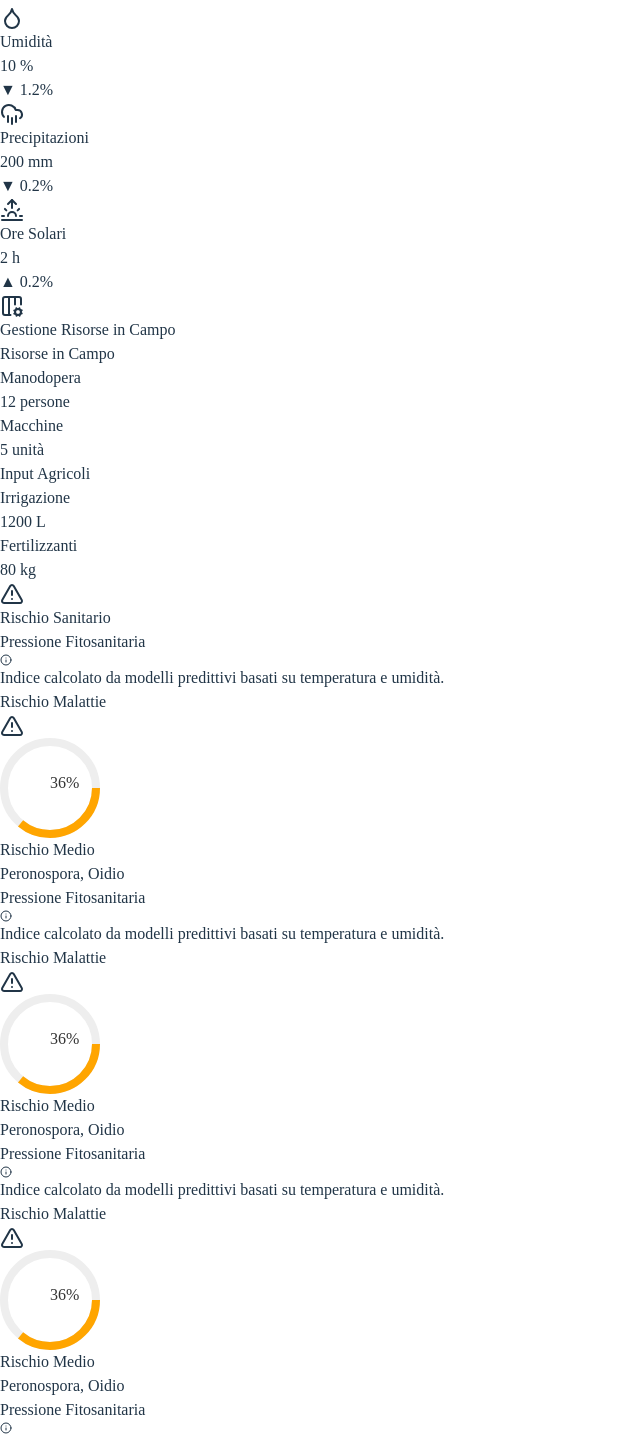
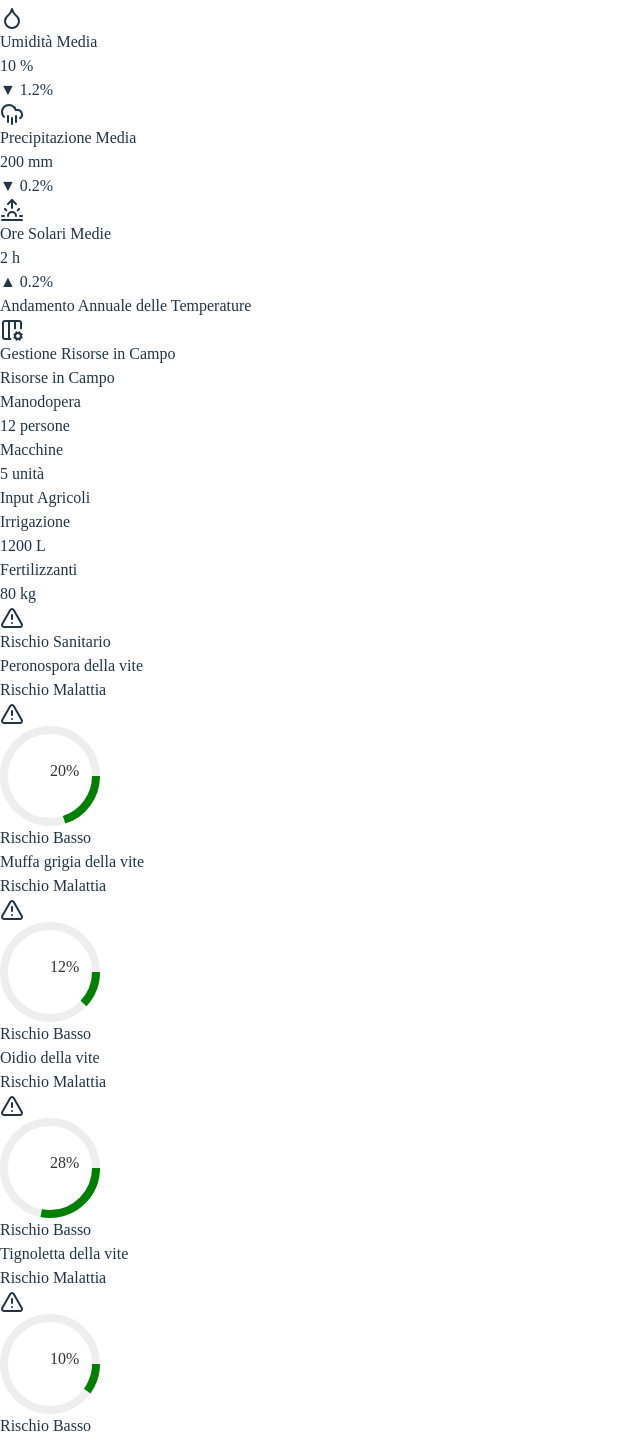
Before and after one commit to RamonaRuoppo/wine-dashboard, a React (Vite) app in the folder wine-dashboard/: page /analytics in a window 1280 px wide. Shown: the part 663-2100 px from the top of the page, without its empty margins (0-640 px from the left). Built offline with nearby package versions, Linux system fonts and the light colour scheme; sample sign-in values are in the browser's storage.

Commit message:
fix calulations

```diff
--- a/wine-dashboard/src/components/Chart.jsx
+++ b/wine-dashboard/src/components/Chart.jsx
@@ -9,7 +9,7 @@ import {
     YAxis
 } from "recharts";
 
-function Chart({ data = [], lines = [], xKey = "time", dataKey = "value", label, color }) {
+function Chart({ data = [], lines = [], xKey = "time", dataKey = "value", label, color , height}) {
 
     return (
         <div className="bg-white dark:border-gray-700 dark:bg-gray-800 p-4 rounded-xl shadow w-full h-full">
@@ -17,7 +17,7 @@ function Chart({ data = [], lines = [], xKey = "time", dataKey = "value", label,
                 Andamento {label}
             </h3>
 
-            <ResponsiveContainer width="100%" height={250}>
+            <ResponsiveContainer width="100%" height={height}>
                 <LineChart
                     margin={{ top: 20, right: 30, left: -10, bottom: 20 }}
                     data={data}
--- a/wine-dashboard/src/data/simulator.js
+++ b/wine-dashboard/src/data/simulator.js
@@ -16,8 +16,8 @@ function simulateDailyClimate(tempDay, cumulativeGDD) {
     const humidity = round(Math.min(100, Math.max(20, 40 + rainfall * 5 + randomNumBetween(-5, 5))), 1);
     const sunlightHours = round(randomNumBetween(6, 12), 1);
 
-    const growthFactor = (temperature / 25) * (humidity / 70) * (1 + rainfall / 10);
-    const grapeYield = round(growthFactor * randomNumBetween(70, 150), 1);
+    const growthFactor = (temperature / 25) * (humidity / 70) * (1 + rainfall / 12);
+    const grapeYield = round(growthFactor * randomNumBetween(85, 110), 1);
     const sugarLevel = round(18 + temperature * 0.3 + sunlightHours * 0.4 - humidity * 0.05, 1);
     const waterUsed = round(rainfall * 0.3 + randomNumBetween(10, 15) * (1 - humidity / 100), 1);
     const fertilizerUsed = round(randomNumBetween(5, 7), 1);
@@ -124,15 +124,25 @@ export function calculateGrapePrimeCost(baseDailyCosts) {
     return round(totalCost / (baseDailyCosts.grapeYield || 1), 2); // €/kg
 }
 
-export function simulateHourlyVineyardData() {
+export function simulateHourlyVineyardData(humidity) {
     const data = [];
 
     for (let hour = 0; hour < 24; hour++) {
-        const dailyVariation = randomNumBetween(-5, 5);
-        const humidity = round(40 + dailyVariation + Math.sin((hour / 24) * Math.PI) * 35, 1);
+        const sinusoidal = Math.sin((hour / 24) * Math.PI); // Oscillazione giorno-notte
+        const randomShift = randomNumBetween(-3, 3);
+        const humidityPerHour = round(
+            Math.min(100,
+                Math.max(
+                    20,
+                    humidity + sinusoidal * 10 + randomShift
+                )
+            ),
+            1
+        );
 
-        const sunlightFactor = Math.sin((hour / 24) * Math.PI);
-        const sugarLevel = round(18 + sunlightFactor * 2 + randomNumBetween(-0.25, 0.25), 1);
+        const sunlightFactor = round(Math.sin((hour / 24) * Math.PI) * 1200, 2);
+        const sunlightPercent = round((sunlightFactor / 1200) * 100, 2);
+        const sugarLevel = round(18 + sunlightFactor * 0.01 + randomNumBetween(-0.3, 0.3),2);
 
         const multiplier = randomNumBetween(0.9, 1.1);
         const grapePrimeHourlyCost = round(
@@ -148,7 +158,9 @@ export function simulateHourlyVineyardData() {
 
         data.push({
             hour: `${String(hour).padStart(2, "0")}:00`,
-            humidity,
+            humidityPerHour,
+            sunlightFactor,
+            sunlightPercent,
             sugarLevel,
             grapePrimeCost: grapePrimeHourlyCost,
             grossMargin,
--- a/wine-dashboard/src/pages/Analytics.jsx
+++ b/wine-dashboard/src/pages/Analytics.jsx
@@ -6,6 +6,8 @@ import { classifyWinkler } from "../utils/climateCalculations";
 import RiskCard from "../components/RiskCard";
 import { risksIndicators, vineyardList, vivaIndicators } from "../data/mockData";
 import FilterBar from "../components/FilterBar";
+import Chart from "../components/Chart";
+import { temperatureSimulator } from "../utils/climateCalculations";
 
 const data = fetchVineyardData(30);
 
@@ -13,9 +15,9 @@ function Analytics() {
     const title = "Analytics";
 
     const [vineyardData, setVineyardData] = useState([]);
+    const [yearlyData, setYearlyData] = useState([]);
     const [isCompliant, setIsCompliant] = useState(false);
     const [climate, setClimate] = useState({ gdd: 0, winkler: "", gddPercentage: 0 });
-    const [risk, setRisk] = useState(0);
 
     const latest = vineyardData[vineyardData.length - 1];
 
@@ -31,6 +33,8 @@ function Analytics() {
 
     useEffect(() => {
         const data = fetchVineyardData(30);
+        const generatedYearly = temperatureSimulator(2025);
+        setYearlyData(generatedYearly);
         setVineyardData(data);
 
         // calcolo GDD e Winkler
@@ -44,12 +48,6 @@ function Analytics() {
             gddPercentage: gddPercentage,
         });
 
-        // calcolo rischio fitosanitario
-        const avgHumidity = data.reduce((a, d) => a + d.humidity, 0) / data.length;
-        const avgTemp = data.reduce((a, d) => a + d.temperature, 0) / data.length;
-        const riskValue = Math.min(100, Math.round((avgHumidity / 100) * (avgTemp / 30) * 100));
-
-        setRisk(riskValue);
         const latestDay = data[data.length - 1];
 
         const allCompliant = vivaIndicators.map(indicator => {
@@ -81,31 +79,52 @@ function Analytics() {
 
             <FilterBar />
 
-            <div className="flex flex-col w-full mb-6">
-                <div className="w-full grid grid-cols-1 lg:grid-cols-5 gap-6 items-start">
+            <div className="grid grid-cols-2 lg:grid-cols-[1fr_3fr] gap-6 items-start">
 
+                <div className="space-y-3">
                     <MetricCard
-                        title="Umidità"
+                        title="Umidità Media"
                         value={10}
                         unit="%"
                         icon={<Droplet className="text-blue-300" />}
                         trend={-1.2}
                     />
                     <MetricCard
-                        title="Precipitazioni"
+                        title="Precipitazione Media"
                         value={200}
                         unit="mm"
                         icon={<CloudRain className="text-blue-600" />}
                         trend={-0.2}
                     />
                     <MetricCard
-                        title="Ore Solari"
+                        title="Ore Solari Medie"
                         value={2}
                         unit="h"
                         icon={<Sunrise className="text-orange-300" />}
                         trend={+0.2}
                     />
                 </div>
+                <Chart
+                    height={"88%"}
+                    xKey="day"
+                    label="Annuale delle Temperature"
+                    data={yearlyData.map((d, i) => {
+                        const date = new Date(2025, 0, 1 + i);
+                        const day = String(date.getDate()).padStart(2, "0");
+                        const month = String(date.getMonth() + 1).padStart(2, "0");
+
+                        return {
+                            day: day + "/" + month,
+                            minTemp: Number(d.minTemp),
+                            maxTemp: Number(d.maxTemp)
+                        };
+                    })}
+                    lines={[
+                        { key: "minTemp", color: "#1E88E5", name: "Temperatura Minima" },
+                        { key: "maxTemp", color: "#E53935", name: "Temperatura Massima" }
+                    ]}
+                />
+
             </div>
 
             <div className="flex items-center gap-3 mb-6 mt-6">
@@ -141,47 +160,15 @@ function Analytics() {
                 <h2 className="text-lg font-semibold text-gray-700">Rischio Sanitario</h2>
             </div>
 
-            <div className="flex w-full gap-3">
-                <div className="mb-6">
+            <div className="flex w-full gap-3 mb-6">
+                {risksIndicators.map((r) => (
                     <RiskCard
-                        title="Pressione Fitosanitaria"
-                        subtitle="Rischio Malattie"
+                        title={r.indicator}
+                        subtitle="Rischio Malattia"
                         icon={<AlertTriangle className="w-5 h-5 text-yellow-500" />}
-                        info="Indice calcolato da modelli predittivi basati su temperatura e umidità."
-                        value={risk}
-                        diseases="Peronospora, Oidio"
+                        value={r.value}
                     />
-                </div>
-                <div className="mb-6">
-                    <RiskCard
-                        title="Pressione Fitosanitaria"
-                        subtitle="Rischio Malattie"
-                        icon={<AlertTriangle className="w-5 h-5 text-yellow-500" />}
-                        info="Indice calcolato da modelli predittivi basati su temperatura e umidità."
-                        value={risk}
-                        diseases="Peronospora, Oidio"
-                    />
-                </div>
-                <div className="mb-6">
-                    <RiskCard
-                        title="Pressione Fitosanitaria"
-                        subtitle="Rischio Malattie"
-                        icon={<AlertTriangle className="w-5 h-5 text-yellow-500" />}
-                        info="Indice calcolato da modelli predittivi basati su temperatura e umidità."
-                        value={risk}
-                        diseases="Peronospora, Oidio"
-                    />
-                </div>
-                <div className="mb-6">
-                    <RiskCard
-                        title="Pressione Fitosanitaria"
-                        subtitle="Rischio Malattie"
-                        icon={<AlertTriangle className="w-5 h-5 text-yellow-500" />}
-                        info="Indice calcolato da modelli predittivi basati su temperatura e umidità."
-                        value={risk}
-                        diseases="Peronospora, Oidio"
-                    />
-                </div>
+                ))}
             </div>
 
             <div className="relative overflow-x-auto shadow-md sm:rounded-xl mb-6">
--- a/wine-dashboard/src/pages/Overview.jsx
+++ b/wine-dashboard/src/pages/Overview.jsx
@@ -15,7 +15,7 @@ function Overview() {
 
     const [vineyardData, setVineyardData] = useState([]);
     const [hourlyData, setHourlyData] = useState([]);
-    const [selectedDate, setSelectedDate] = useState(today);
+    const [activeDate, setActiveDate] = useState(today);
     const [climate, setClimate] = useState({
         gdd: 0,
         winkler: { region: "N/A", description: "" },
@@ -66,18 +66,20 @@ function Overview() {
 
     }, []);
 
+    const selectedData =
+        vineyardData.find((d) => d.date === activeDate) ||
+        vineyardData[vineyardData.length - 1];
+
     useEffect(() => {
-        const hourly = simulateHourlyVineyardData();
+        if (!selectedData) return;
+
+        const hourly = simulateHourlyVineyardData(selectedData.humidity);
         setHourlyData(hourly);
-    }, [selectedDate]);
+    }, [activeDate, selectedData]);
 
     if (!Array.isArray(vineyardData) || vineyardData.length === 0) {
         return <p>Caricamento dati...</p>;
     }
-
-    const selectedData =
-        vineyardData.find((d) => d.date === selectedDate) ||
-        vineyardData[vineyardData.length - 1];
 
     const chartData = vineyardData.slice(0, 25).map((d, i) => ({
         day: i + 1,
@@ -99,11 +101,12 @@ function Overview() {
                 <div className="flex items-center gap-3">
                     <Thermometer className="w-6 h-6 text-[#722F37]"></Thermometer>
                     <h2 className="text-lg font-semibold text-gray-700">Indici Agronomici e Climatici</h2>
-                </div>                <input
+                </div>
+                <input
                     type="date"
-                    value={selectedDate}
-                    onChange={(e) => setSelectedDate(e.target.value)}
-                    className="bg-white border border-gray-300 rounded-xl px-2 py-1 text-sm text-gray-700
+                    value={activeDate}
+                    onChange={(e) => setActiveDate(e.target.value)}
+                    className="bg-white dark:border-gray-700 dark:bg-gray-800 border border-gray-300 rounded-xl px-2 py-1 text-sm text-gray-700 dark:text-gray-300
                             focus:outline-none focus:ring-2 focus:ring-[#722F37] focus:border-[#722F37]
                             transition-shadow shadow-sm cursor-pointer"
                 />
@@ -119,7 +122,7 @@ function Overview() {
 
                 <MetricCard
                     title="Grado Brix"
-                    unit={"%"}
+                    unit="°Brix"
                     value={selectedData.sugarLevel} //TODO: gestire gradi brix
                     icon={<Wine className="text-red-400" />}
                 />
@@ -149,21 +152,24 @@ function Overview() {
             <div className="grid grid-cols-1 lg:grid-cols-2 xl:grid-cols-2 gap-6 mt-8">
 
                 <Chart
+                    height={250}
                     xKey="hour"
-                    label="Umidità"
+                    label="Orario Umidità e Zuccheri"
                     data={hourlyData}
                     lines={[
-                        { key: "humidity", color: "#2196F3", name: "Umidità (%)" },
+                        { key: "humidityPerHour", color: "#2196F3", name: "Umidità (%)" },
+                        { key: "sugarLevel", color: "#E53935", name: "Zuccheri (°Brix)" }
                     ]}
                 />
 
                 <Chart
+                    height={250}
                     xKey="hour"
-                    label=": Indice di Maturazione"
+                    label="Giornaliero Irraggiamento – Zuccheri"
                     data={hourlyData}
                     lines={[
-                        { key: "gddIndex", color: "#8E24AA", name: "Indice di Winkler" },
-                        { key: "huglinIndex", color: "#43A047", name: "Indice Huglin" }
+                        { key: "sunlightPercent", name: "Irraggiamento solare (%)", color: "#FB8C00" },
+                        { key: "sugarLevel", color: "#E53935", name: "Zuccheri (°Brix)" }
                     ]}
                 />
 
@@ -201,6 +207,7 @@ function Overview() {
                 </div>
 
                 <Chart
+                    height={"88%"}
                     xKey="hour"
                     label="Performance Finanziaria"
                     data={hourlyData}
--- a/wine-dashboard/src/utils/climateCalculations.js
+++ b/wine-dashboard/src/utils/climateCalculations.js
@@ -3,7 +3,6 @@
 import { randomNumBetween } from "./calculations";
 import { kFactor } from "../data/mockData";
 
-// Simulatore per le temperature
 export function temperatureSimulator(year = new Date().getFullYear()) {
     const temperatures = [];
     const daysInYear =
@@ -21,7 +20,7 @@ export function temperatureSimulator(year = new Date().getFullYear()) {
         const baseTempMax = 20 + 10 * seasonalFactor;
         const baseTempMin = 3 + 8 * seasonalFactor;
         // Variazioni giornaliere naturali
-        const variationMax = randomNumBetween(-2, 2);
+        const variationMax = randomNumBetween(-1.5, 1.5);
         const variationMin = randomNumBetween(-1, 1);
         // utlizza il valore temp precedente per smorzare le oscillazioni
         const maxTemp = (baseTempMax + variationMax + (prevTempMax - baseTempMax) * smoothFactor).toFixed(1);
@@ -37,7 +36,6 @@ export function temperatureSimulator(year = new Date().getFullYear()) {
         });
 
     }
-    console.log("temperature della stagione:", temperatures);
     return temperatures;
 }
 
```
Also changed, not shown: wine-dashboard/src/data/mockData.js (+7 -3 lines).
